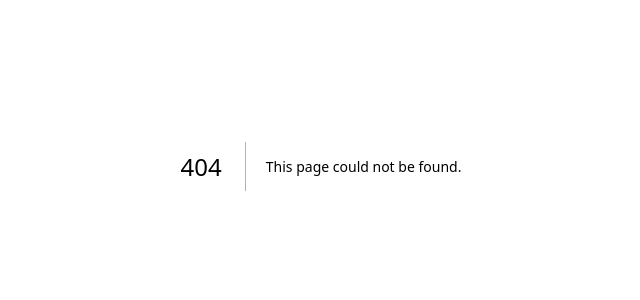
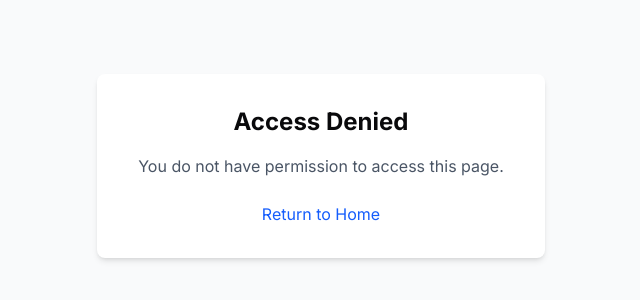
Before and after one commit to jaysepth08/dynamic-web-nextjs, a Next.js app: page /unauthorized in a window 1280 px wide. Before the commit this address had no page. Shown: the part 234-534 px from the top of the page, without its empty margins (319-959 px from the left). Built offline with nearby package versions, Linux system fonts and the light colour scheme.

Commit message:
hello po

```diff
--- a/app/dashboard/admin/page.tsx
+++ b/app/dashboard/admin/page.tsx
@@ -1,3 +1,77 @@
+// "use client";
+
+// import React, { useEffect, useState } from "react";
+// import { User } from "../../types/user";
+// import AdminCharts from "../../components/AdminCharts";
+// import {
+//   SidebarProvider,
+//   SidebarTrigger,
+//   SidebarInset,
+// } from "@/components/ui/sidebar";
+// import { AppSidebar } from "@/components/app-sidebar";
+// import { AdminPostListsCards } from "../../components/admin/AdminPostListCards";
+// import withAuth from "../../hoc/withAuth";
+
+// import {
+//   Breadcrumb,
+//   BreadcrumbItem,
+//   BreadcrumbLink,
+//   BreadcrumbList,
+//   BreadcrumbPage,
+//   BreadcrumbSeparator,
+// } from "@/components/ui/breadcrumb";
+// import { Separator } from "@/components/ui/separator";
+
+// const AdminDashboard = () => {
+//   const [user, setUser] = useState<User | null>(null);
+
+//   useEffect(() => {
+//     const storedUser = localStorage.getItem("user");
+//     if (storedUser) {
+//       const parsedUser: User = JSON.parse(storedUser);
+//       setUser(parsedUser);
+//     }
+//   }, []);
+
+//   if (!user) return <p>Loading...</p>;
+
+//   return (
+//     <SidebarProvider>
+//       <AppSidebar />
+//       <SidebarInset>
+//         <header className="flex h-16 shrink-0 items-center gap-2 transition-[width,height] ease-linear group-has-data-[collapsible=icon]/sidebar-wrapper:h-12">
+//           <div className="flex items-center gap-2 px-4">
+//             <SidebarTrigger className="-ml-1" />
+//             <Separator
+//               orientation="vertical"
+//               className="mr-2 data-[orientation=vertical]:h-4"
+//             />
+//             <Breadcrumb>
+//               <BreadcrumbList>
+//                 <BreadcrumbItem className="hidden md:block">
+//                   <BreadcrumbLink href="#">Admin Dashboard</BreadcrumbLink>
+//                 </BreadcrumbItem>
+//                 <BreadcrumbSeparator className="hidden md:block" />
+//                 <BreadcrumbItem>
+//                   <BreadcrumbPage>Data Visualizations</BreadcrumbPage>
+//                 </BreadcrumbItem>
+//               </BreadcrumbList>
+//             </Breadcrumb>
+//           </div>
+//         </header>
+//         <AdminPostListsCards />
+//         <Separator className="my-4" />
+//         <div className="p-6">
+//           <AdminCharts />
+//         </div>
+//       </SidebarInset>
+//     </SidebarProvider>
+//   );
+// };
+
+// export default withAuth(AdminDashboard);
+
+
 "use client";
 
 import React, { useEffect, useState } from "react";
@@ -21,19 +95,42 @@ import {
   BreadcrumbSeparator,
 } from "@/components/ui/breadcrumb";
 import { Separator } from "@/components/ui/separator";
+import { useRouter } from "next/navigation";
 
-const AdminDashboard = () => {
+const AdminDashboard: React.FC = () => {
   const [user, setUser] = useState<User | null>(null);
+  const [isLoading, setIsLoading] = useState(true);
+  const router = useRouter();
 
   useEffect(() => {
     const storedUser = localStorage.getItem("user");
     if (storedUser) {
+      try {
         const parsedUser: User = JSON.parse(storedUser);
+        if (parsedUser.role !== 'admin') {
+          router.push('/dashboard/user');
+          return;
+        }
         setUser(parsedUser);
+      } catch (error) {
+        console.error('Error parsing user data:', error);
+        router.push('/login');
       }
-  }, []);
+    }
+    setIsLoading(false);
+  }, [router]);
 
-  if (!user) return <p>Loading...</p>;
+  if (isLoading) {
+    return (
+      <div className="flex items-center justify-center min-h-screen">
+        <div className="animate-spin rounded-full h-12 w-12 border-b-2 border-gray-900"></div>
+      </div>
+    );
+  }
+
+  if (!user) {
+    return null;
+  }
 
   return (
     <SidebarProvider>
@@ -49,7 +146,7 @@ const AdminDashboard = () => {
             <Breadcrumb>
               <BreadcrumbList>
                 <BreadcrumbItem className="hidden md:block">
-                  <BreadcrumbLink href="#">Admin Dashboard</BreadcrumbLink>
+                  <BreadcrumbLink href="/dashboard/admin">Admin Dashboard</BreadcrumbLink>
                 </BreadcrumbItem>
                 <BreadcrumbSeparator className="hidden md:block" />
                 <BreadcrumbItem>
@@ -59,14 +156,21 @@ const AdminDashboard = () => {
             </Breadcrumb>
           </div>
         </header>
+        <div className="p-4">
+          <div className="mb-4">
+            <h1 className="text-2xl font-bold">Welcome, {user.name}</h1>
+            <p className="text-muted-foreground">Admin Dashboard Overview</p>
+          </div>
           <AdminPostListsCards />
           <Separator className="my-4" />
           <div className="p-6">
             <AdminCharts />
+          </div>
         </div>
       </SidebarInset>
     </SidebarProvider>
   );
 };
 
-export default withAuth(AdminDashboard);
+
+export default withAuth(AdminDashboard, ['admin']); // Only admin role can access this page
--- a/app/dashboard/user/page.tsx
+++ b/app/dashboard/user/page.tsx
@@ -14,6 +14,7 @@ type User = {
   id: number;
   name: string;
   email: string;
+  role: "admin" | "user";
   avatar?: string;
 };
 
@@ -29,7 +30,6 @@ const RegularUserDashboard = () => {
   const [posts, setPosts] = useState<Post[]>([]);
   const [loading, setLoading] = useState(true);
 
-  // Fetch user data from localStorage
   useEffect(() => {
     const storedUser = localStorage.getItem("user");
     if (storedUser) {
@@ -46,7 +46,6 @@ const RegularUserDashboard = () => {
 
       const userPosts = data.filter((post) => post.userId === user.id);
 
-      // Check if there is a new post in localStorage
       const newPost = localStorage.getItem("newPost");
       if (newPost) {
         const parsedPost = JSON.parse(newPost);
@@ -193,4 +192,4 @@ const RegularUserDashboard = () => {
   );
 };
 
-export default withAuth(RegularUserDashboard);
+export default withAuth(RegularUserDashboard, ["user"]); // Only user role can access this page
--- a/app/types/user.ts
+++ b/app/types/user.ts
@@ -1,23 +1,5 @@
 
 import { ReactNode } from "react";
-
-
-  // export interface User {
-  //   id: number;
-  //   name: string;
-  //   username: string;
-  //   email: string;
-  //   address: {
-  //     street: string;
-  //     suite: string;
-  //     city: string;
-  //     zipcode: string;
-  //     geo: {
-  //       lat: string;
-  //       lng: string;
-  //     };
-  //   };
-  // }
 
   export type User = {
     company: { name: string };
@@ -26,6 +8,7 @@ import { ReactNode } from "react";
     name: string;
     username: string;
     email: string;
+    role: 'admin' | 'user'; // only valid roles
     address: {
       street: string;
       suite: string;
--- /dev/null
+++ b/app/unauthorized/page.tsx
@@ -0,0 +1,22 @@
+'use client';
+
+import Link from 'next/link';
+
+export default function UnauthorizedPage() {
+  return (
+    <div className="min-h-screen flex items-center justify-center bg-gray-50 dark:bg-gray-900">
+      <div className="max-w-md w-full bg-white dark:bg-gray-700 p-8 rounded-lg shadow-md text-center">
+        <h1 className="text-2xl font-bold mb-4">Access Denied</h1>
+        <p className="text-gray-600 dark:text-gray-300 mb-6">
+          You do not have permission to access this page.
+        </p>
+        <Link
+          href="/"
+          className="text-blue-600 hover:text-blue-800 dark:text-blue-400 dark:hover:text-blue-300"
+        >
+          Return to Home
+        </Link>
+      </div>
+    </div>
+  );
+}
```
Lines whose indentation alone changed are shown as unchanged.
